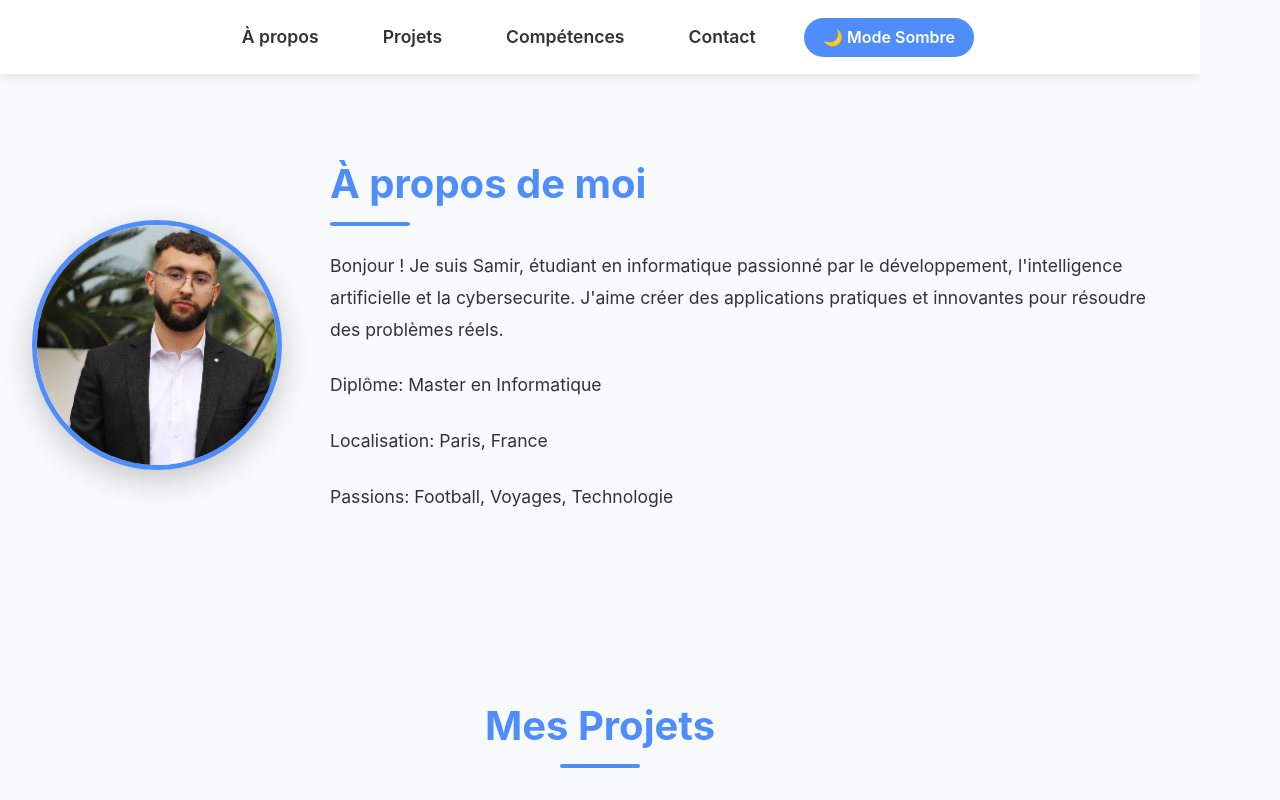
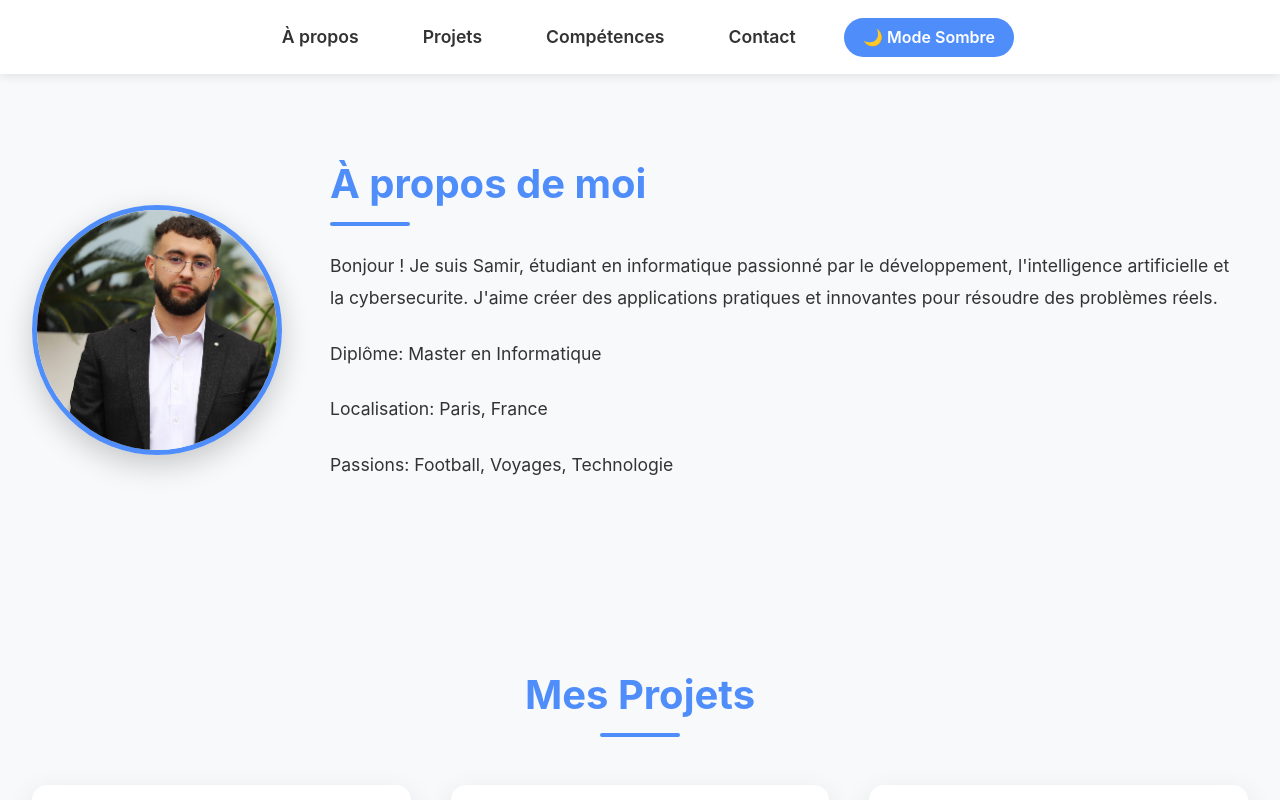
Before and after one commit to samir2002/Portfolio, a React (Vite) app: page / in a window 1280 px wide. Built offline with nearby package versions, Linux system fonts and the light colour scheme; grey boxes are pictures that could not be loaded.

Commit message:
Update App.css

```diff
--- a/src/App.css
+++ b/src/App.css
@@ -1,19 +1,3 @@
-/* Ajoutez ceci en haut de votre App.css */
-* {
-  box-sizing: border-box;
-}
-
-body, html {
-  overflow-x: hidden;
-  width: 100%;
-  max-width: 100%;
-}
-
-.app {
-  width: 100%;
-  max-width: 100%;
-  overflow-x: hidden;
-}
 :root {
   --primary-color: #4F8DFB;
   --primary-light: #6da1ff;
@@ -31,24 +15,31 @@ body, html {
   --transition: all 0.3s ease;
 }
 
-/* Base Styles */
+/* CORRECTIONS POUR L'ESPACE VIDE À DROITE */
+html, body {
+  width: 100%;
+  overflow-x: hidden;
+}
+
 * {
   box-sizing: border-box;
   margin: 0;
   padding: 0;
 }
 
+/* Base Styles */
 body, html, #root, .app {
   height: 100%;
   font-family: 'Inter', 'Segoe UI', Tahoma, Geneva, Verdana, sans-serif;
   scroll-behavior: smooth;
-  overflow-x: hidden;
 }
 
 body {
   background-color: var(--light-bg);
   color: var(--light-text);
   transition: var(--transition);
+  position: relative;
+  overflow-x: hidden;
 }
 
 body.dark-mode {
@@ -60,6 +51,8 @@ body.dark-mode {
   display: flex;
   flex-direction: column;
   min-height: 100vh;
+  overflow-x: hidden;
+  width: 100%;
 }
 
 a {
@@ -109,6 +102,7 @@ a:hover {
   padding: 1rem 2rem;
   box-shadow: 0 2px 10px rgba(0, 0, 0, 0.1);
   transition: var(--transition);
+  width: 100%;
 }
 
 body.dark-mode .header {
@@ -122,6 +116,7 @@ body.dark-mode .header {
   align-items: center;
   gap: 2rem;
   flex-wrap: wrap;
+  max-width: 100%;
 }
 
 .nav-link {
@@ -171,6 +166,7 @@ body.dark-mode .nav-link {
   text-align: center;
   position: relative;
   overflow: hidden;
+  width: 100%;
 }
 
 .cover-overlay {
@@ -187,6 +183,7 @@ body.dark-mode .nav-link {
   z-index: 2;
   max-width: 800px;
   padding: 2rem;
+  width: 90%;
 }
 
 .cover-text h1 {
@@ -212,20 +209,15 @@ body.dark-mode .nav-link {
   align-items: center;
   justify-content: center;
   gap: 3rem;
+  width: 100%;
 }
 
-.photo-placeholder {
+.photo {
   width: 250px;
   height: 250px;
   border-radius: 50%;
-  background: linear-gradient(45deg, var(--primary-color), var(--accent-color));
-  display: flex;
-  align-items: center;
-  justify-content: center;
-  color: white;
-  font-size: 4rem;
-  font-weight: bold;
-  flex-shrink: 0;
+  object-fit: cover;
+  border: 5px solid var(--primary-color);
   box-shadow: 0 10px 30px rgba(0, 0, 0, 0.2);
 }
 
@@ -254,6 +246,7 @@ body.dark-mode .nav-link {
   display: grid;
   grid-template-columns: repeat(auto-fit, minmax(300px, 1fr));
   gap: 2.5rem;
+  width: 100%;
 }
 
 .project-card {
@@ -274,38 +267,7 @@ body.dark-mode .project-card {
   transform: translateY(-10px);
   box-shadow: 0 15px 40px rgba(79, 141, 251, 0.3);
 }
-/* Ajoutez ces règles à votre fichier App.css */
 
-.cover {
-  background-position: center;
-  background-size: cover;
-  background-repeat: no-repeat;
-}
-
-.photo {
-  width: 250px;
-  height: 250px;
-  border-radius: 50%;
-  object-fit: cover;
-  border: 5px solid var(--primary-color);
-  box-shadow: 0 10px 30px rgba(0, 0, 0, 0.2);
-}
-
-/* Pour les écrans mobiles */
-@media (max-width: 768px) {
-  .photo {
-    width: 200px;
-    height: 200px;
-  }
-
-  .cover-text h1 {
-    font-size: 2.5rem;
-  }
-
-  .cover-text p {
-    font-size: 1.3rem;
-  }
-}
 .project-number {
   position: absolute;
   top: 1rem;
@@ -356,6 +318,7 @@ body.dark-mode .project-card p {
   grid-template-columns: repeat(auto-fit, minmax(280px, 1fr));
   gap: 2rem;
   margin-bottom: 4rem;
+  width: 100%;
 }
 
 .skill-category {
@@ -416,6 +379,7 @@ body.dark-mode .skill {
   gap: 1.5rem;
   max-width: 1000px;
   margin: 0 auto;
+  width: 100%;
 }
 
 .soft-skill {
@@ -459,6 +423,7 @@ body.dark-mode .soft-skill {
   gap: 1.5rem;
   max-width: 600px;
   margin: 0 auto;
+  width: 100%;
 }
 
 .contact-form input,
@@ -471,6 +436,7 @@ body.dark-mode .soft-skill {
   font-size: 1rem;
   resize: none;
   transition: var(--transition);
+  width: 100%;
 }
 
 body.dark-mode .contact-form input,
@@ -550,6 +516,7 @@ body.dark-mode .contact-info {
   background: var(--light-card);
   margin-top: auto;
   border-top: 1px solid var(--light-gray);
+  width: 100%;
 }
 
 body.dark-mode .footer {
@@ -566,6 +533,7 @@ body.dark-mode .footer {
   display: flex;
   justify-content: center;
   gap: 2rem;
+  flex-wrap: wrap;
 }
 
 .social-links a {
@@ -629,6 +597,22 @@ body.dark-mode .footer {
   to {
     opacity: 1;
     transform: translateY(0);
+  }
+}
+
+/* Pour les écrans mobiles */
+@media (max-width: 768px) {
+  .photo {
+    width: 200px;
+    height: 200px;
+  }
+
+  .cover-text h1 {
+    font-size: 2.5rem;
+  }
+
+  .cover-text p {
+    font-size: 1.3rem;
   }
 }
 
@@ -711,3 +695,20 @@ body.dark-mode .footer {
     gap: 1rem;
   }
 }
+
+/* CORRECTION FINALE POUR L'ESPACE VIDE */
+/* Ajoutez cette règle à la fin pour s'assurer qu'elle soit prioritaire */
+body {
+  overflow-x: hidden;
+  width: 100vw;
+}
+
+.app {
+  max-width: 100vw;
+  overflow-x: hidden;
+}
+
+/* Vérification des éléments débordants */
+.header, .cover, .section, .footer, .projects-grid, .skills-container {
+  max-width: 100%;
+}
```
